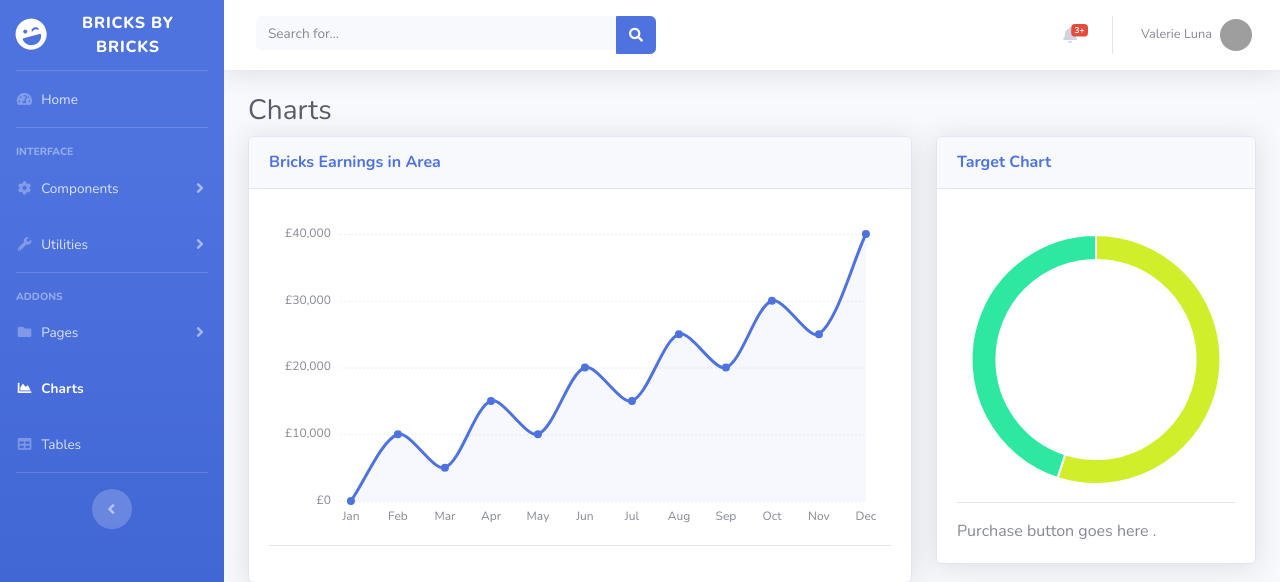
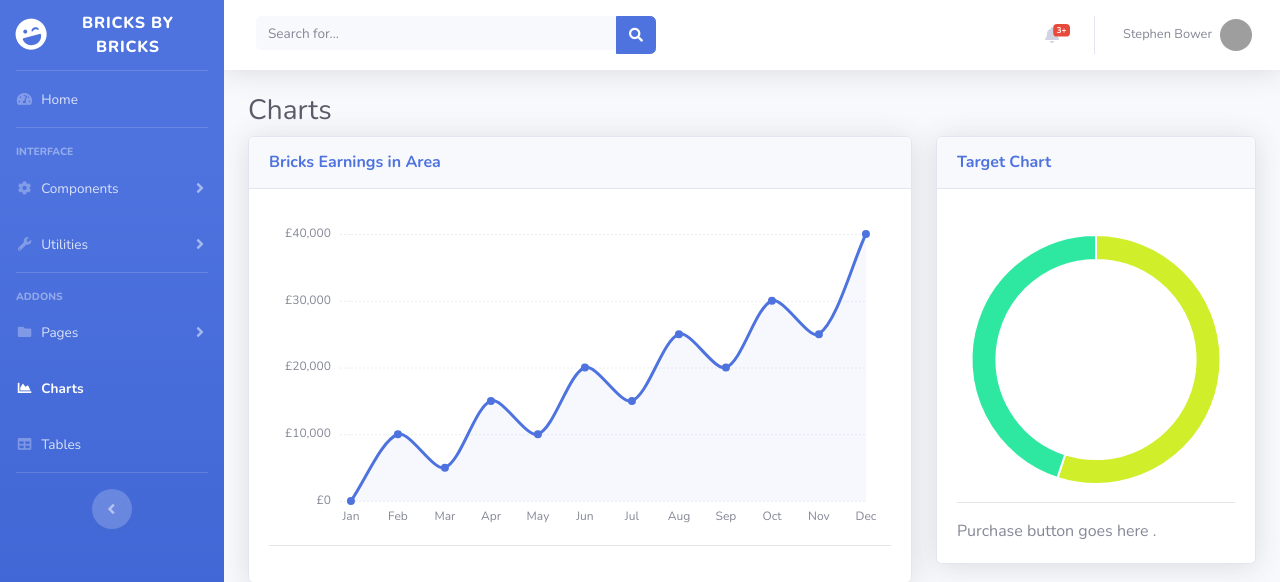
Before and after one commit to Edozie101/bbyb, a Django app: page /charts/ in a window 1280 px wide. Shown: the top 582 px of the page. Run offline with Django 3.2, Linux system fonts and the light colour scheme; some libraries are stand-ins or nearby versions; grey boxes are pictures that could not be loaded.

Commit message:
Changed Privacy

```diff
--- a/bbb/bricks/templates/charts.html
+++ b/bbb/bricks/templates/charts.html
@@ -301,7 +301,7 @@
             <!-- Nav Item - User Information -->
             <li class="nav-item dropdown no-arrow">
               <a class="nav-link dropdown-toggle" href="#" id="userDropdown" role="button" data-toggle="dropdown" aria-haspopup="true" aria-expanded="false">
-                <span class="mr-2 d-none d-lg-inline text-gray-600 small">Valerie Luna</span>
+                <span class="mr-2 d-none d-lg-inline text-gray-600 small">Stephen Bower</span>
                 <img class="img-profile rounded-circle" src="https://source.unsplash.com/QAB-WJcbgJk/60x60">
               </a>
               <!-- Dropdown - User Information -->
```
